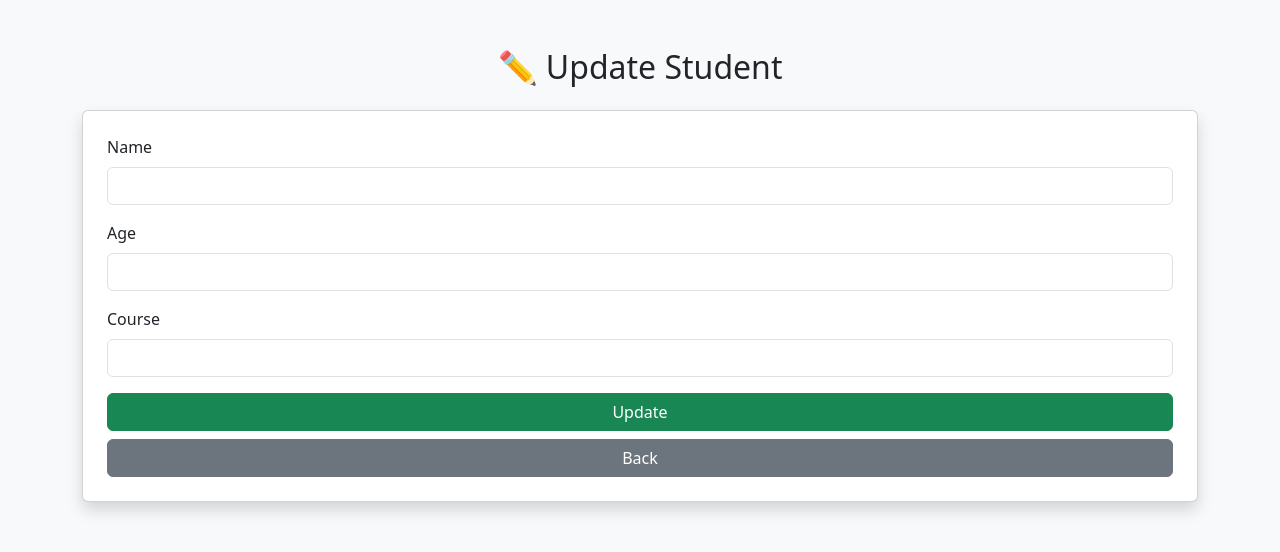
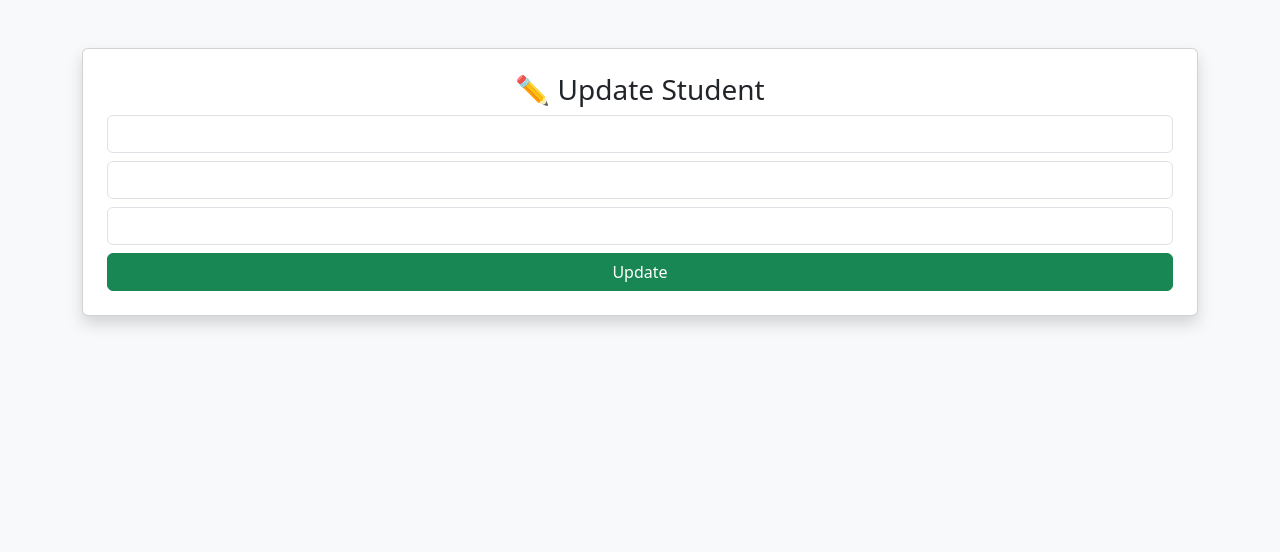
Before and after one commit to 23221A0567/Student-Management-System, a Flask app: page /update/1 in a window 1280 px wide. Shown: the top 552 px of the page. Run offline with Flask 3, Linux system fonts and the light colour scheme; data that the repository does not hold is empty.

Commit message:
Update update.html

```diff
--- a/templates/update.html
+++ b/templates/update.html
@@ -1,37 +1,24 @@
 <!DOCTYPE html>
 <html>
 <head>
-    <title>Update Student</title>
+    <title>Update</title>
     <link href="https://cdn.jsdelivr.net/npm/bootstrap@5.3.0/dist/css/bootstrap.min.css" rel="stylesheet">
 </head>
 
 <body class="bg-light">
 
 <div class="container mt-5">
-
-    <h2 class="text-center mb-4">✏️ Update Student</h2>
-
     <div class="card p-4 shadow">
+        <h3 class="text-center">✏️ Update Student</h3>
 
         <form method="post">
+            <input type="text" name="name" value="{{ student['name'] }}" class="form-control mb-2">
+            <input type="text" name="age" value="{{ student['age'] }}" class="form-control mb-2">
+            <input type="text" name="course" value="{{ student['course'] }}" class="form-control mb-2">
 
-            <label class="form-label">Name</label>
-            <input type="text" name="name" value="{{ student[1] }}" class="form-control mb-3" required>
-
-            <label class="form-label">Age</label>
-            <input type="text" name="age" value="{{ student[2] }}" class="form-control mb-3" required>
-
-            <label class="form-label">Course</label>
-            <input type="text" name="course" value="{{ student[3] }}" class="form-control mb-3" required>
-
-            <button class="btn btn-success w-100 mb-2">Update</button>
-
-            <a href="/" class="btn btn-secondary w-100">Back</a>
-
+            <button class="btn btn-success w-100">Update</button>
         </form>
-
     </div>
-
 </div>
 
 </body>
```
